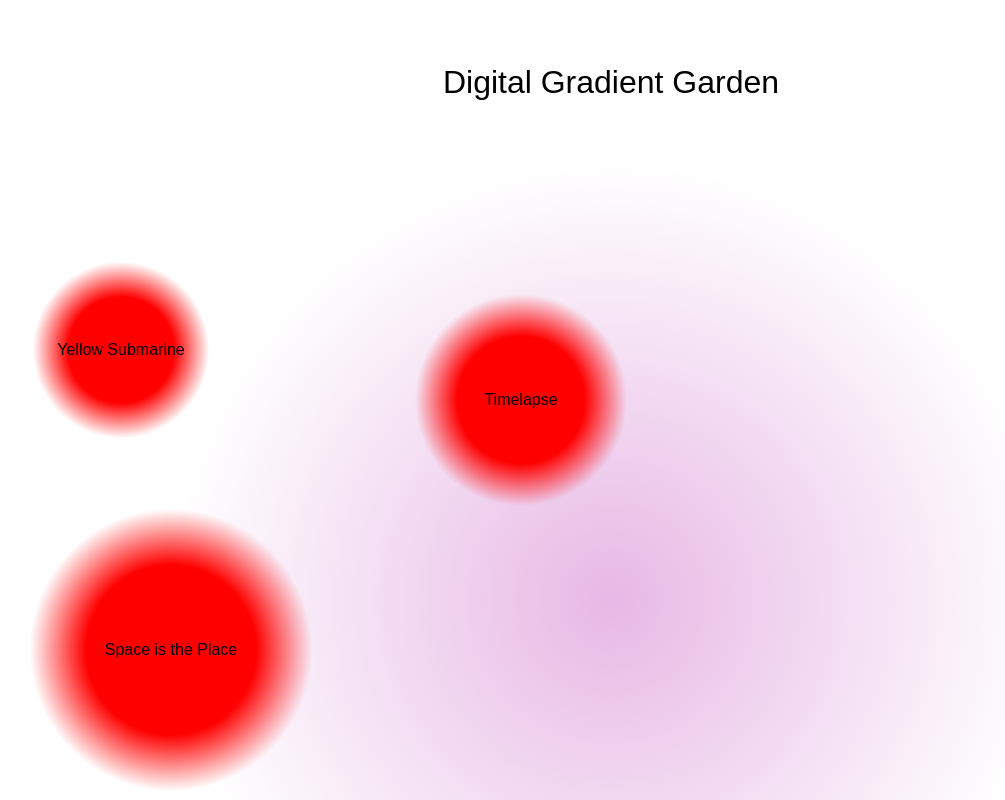
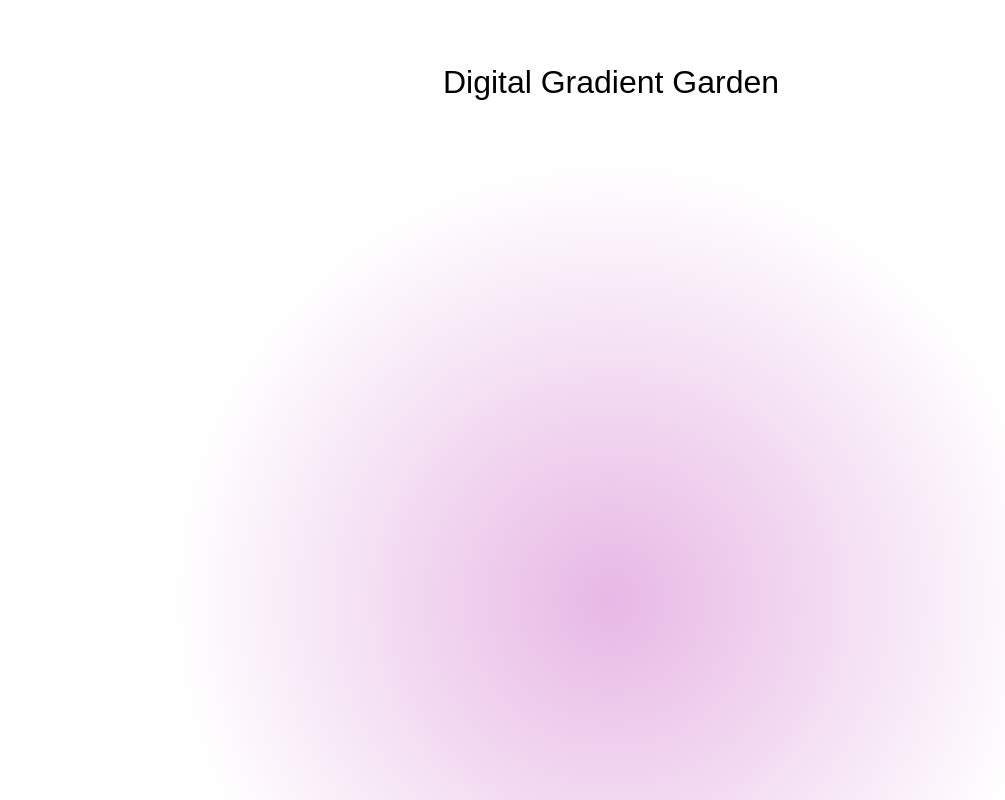
Before and after one commit to jessefischer/gradient-garden, a Next.js app: page / in a window 1280 px wide. Shown: the whole page, without its empty margins (29-1034 px from the left). Built offline with nearby package versions, Linux system fonts and the light colour scheme.

Commit message:
Add click-to-add bubble feature

```diff
--- a/src/components/App.js
+++ b/src/components/App.js
@@ -1,21 +1,35 @@
-import styles from "./App.module.css";
+import { useState } from "react";
 import { SeedlingBubble } from "./SeedlingBubble";
 
+import styles from "./App.module.css";
+
 export const App = () => {
-  // This is temporary. Eventually we will be retrieving each seedling from the database.
-  const mockSeedlings = [
-    { x: 150, y: 350, title: "Yellow Submarine", size: 250 },
-    { x: 200, y: 650, title: "Space is the Place", size: 400 },
-    { x: 550, y: 400, title: "Timelapse", size: 300 },
-  ];
+  // React uses a concept called "state" to keep track of data that changes over time, instead of using
+  // global variables like in P5. This state is local to the particular component it's defined in, in this
+  // instance the App component. Whenever the state changes, the whole component re-renders. We can use
+  // the `useState` hook to create a piece of state that we can update. The first element in the array is the
+  // current value of the state, and the second element is a function that we can use to update the state.
+  const [seedlings, setSeedlings] = useState([]);
+
+  const handleClick = (event) => {
+    const mouseData = { x: event.clientX, y: event.clientY };
+    const newSeedling = {
+      x: mouseData.x,
+      y: mouseData.y,
+      title: "New Seedling",
+      size: Math.random() * 400 + 600,
+    };
+    setSeedlings([...seedlings, newSeedling]);
+  }
+
   return (
     // React uses a language called JSX which is a fancy way of inserting HTML-like language into the middle of
     // JavaScript code. It compiles down into something similar to document.createElement('div').
-    <div className={styles.app}>
+    <div className={styles.app} onClick={handleClick}>
       <h1>Digital Gradient Garden</h1>
       {/* The .map function takes an array in one format and maps each element onto a different format.
           In this case, we take elements that are simple objects, and transform each one into a JSX element. */}
-      {mockSeedlings.map(({ x, y, title, size }, i) => {
+      {seedlings.map(({ x, y, title, size }, i) => {
         // We have to define a unique key for each element in the resulting array in order for React to keep
         // track of them properly
         return <SeedlingBubble key={i} title={title} x={x} y={y} size={size} />;
```
